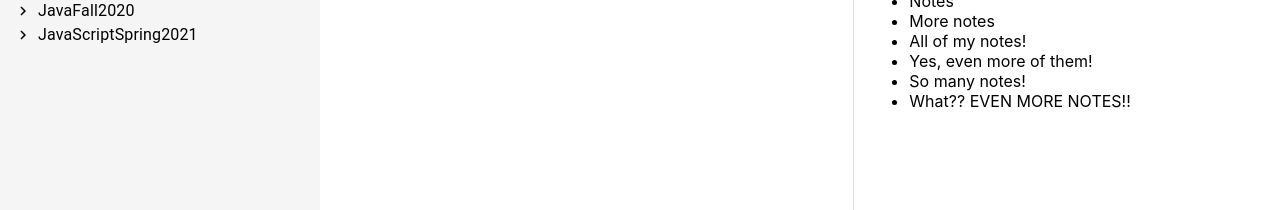
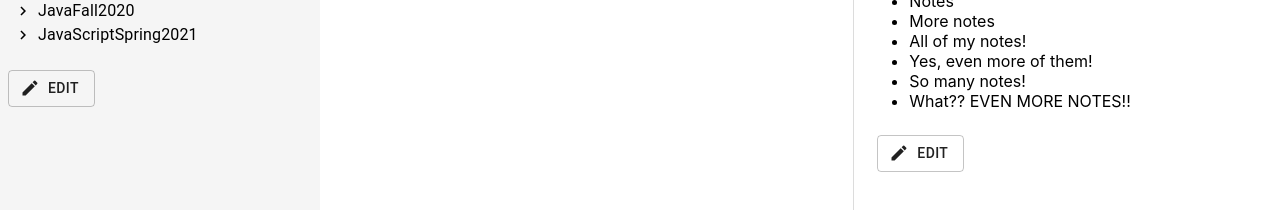
Before and after one commit to LisaFosH/AcademyLearningPlatformReact, a React (Create React App) app: page / in a window 1280 px wide. Shown: the part 160-370 px from the top of the page. Built offline with nearby package versions, Linux system fonts and the light colour scheme; no server answers.

Commit message:
Added edit buttons. Added some comments for clarity.

```diff
--- a/src/Components/pages/Home.js
+++ b/src/Components/pages/Home.js
@@ -1,15 +1,33 @@
 import React from "react";
 import TextEditor from "../TextEditor";
 import CourseTree from "../CourseTree";
-import { Grid, Typography } from "@material-ui/core";
+import EditIcon from "@material-ui/icons/Edit";
+import { Grid, Typography, Button } from "@material-ui/core";
+import { makeStyles } from "@material-ui/core/styles";
 import "./Home.css";
 
+const useStyles = makeStyles((theme) => ({
+  // Button position (not exactly like I want it yet)
+  button: {
+    margin: theme.spacing(1),
+  },
+}));
+
 function Home() {
+  const classes = useStyles();
+
   return (
     <>
       <Grid container direction="row" className="grid-container">
         <Grid item xs="12" md="3" className="course-tree-container">
           <CourseTree />
+          <Button
+            variant="outlined"
+            startIcon={<EditIcon />}
+            className={classes.button}
+          >
+            Edit
+          </Button>
         </Grid>
         <Grid item xs="12" md="5" className="middle-container">
           <TextEditor />
@@ -24,6 +42,13 @@ function Home() {
             <li>So many notes!</li>
             <li>What?? EVEN MORE NOTES!!</li>
           </ul>
+          <Button
+            variant="outlined"
+            startIcon={<EditIcon />}
+            className={classes.button}
+          >
+            Edit
+          </Button>
         </Grid>
       </Grid>
     </>
--- a/src/index.css
+++ b/src/index.css
@@ -11,3 +11,12 @@ code {
   font-family: source-code-pro, Menlo, Monaco, Consolas, 'Courier New',
     monospace;
 }
+
+/* Get the Awesome font with this part somehow */
+@font-face {
+  font-family: 'Awesome';
+  src: url('https://assets.website-files.com/5a9d3492da615c00014a885c/5bc8c905134564acbff13b5c_Awesome-Regular.WOFF') format('woff'), url('https://assets.website-files.com/5a9d3492da615c00014a885c/5bdc1c012d614d9186515874_Awesome-Regular.eot') format('embedded-opentype'), url('https://assets.website-files.com/5a9d3492da615c00014a885c/5c5154e42dd88f518ea4fe48_Awesome-Regular.woff') format('woff'), url('https://assets.website-files.com/5a9d3492da615c00014a885c/5c5154e406962baf804e4765_Awesome-Regular.ttf') format('truetype'), url('https://assets.website-files.com/5a9d3492da615c00014a885c/5c5154e46911455815f1899f_Awesome-Regular.otf') format('opentype');
+  font-weight: 400;
+  font-style: normal;
+  font-display: auto;
+}
--- a/src/index.js
+++ b/src/index.js
@@ -5,6 +5,7 @@ import App from "./App";
 import reportWebVitals from "./reportWebVitals";
 import { createMuiTheme, ThemeProvider } from "@material-ui/core/styles";
 
+// Creating our color theme with Material UI
 const theme = createMuiTheme({
   palette: {
     primary: {
```
